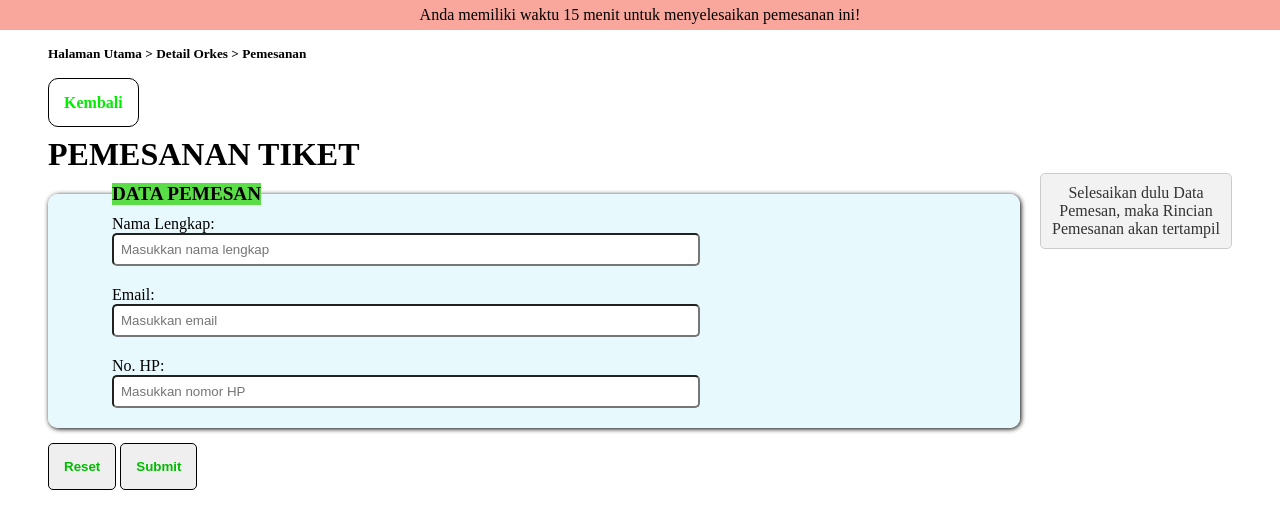
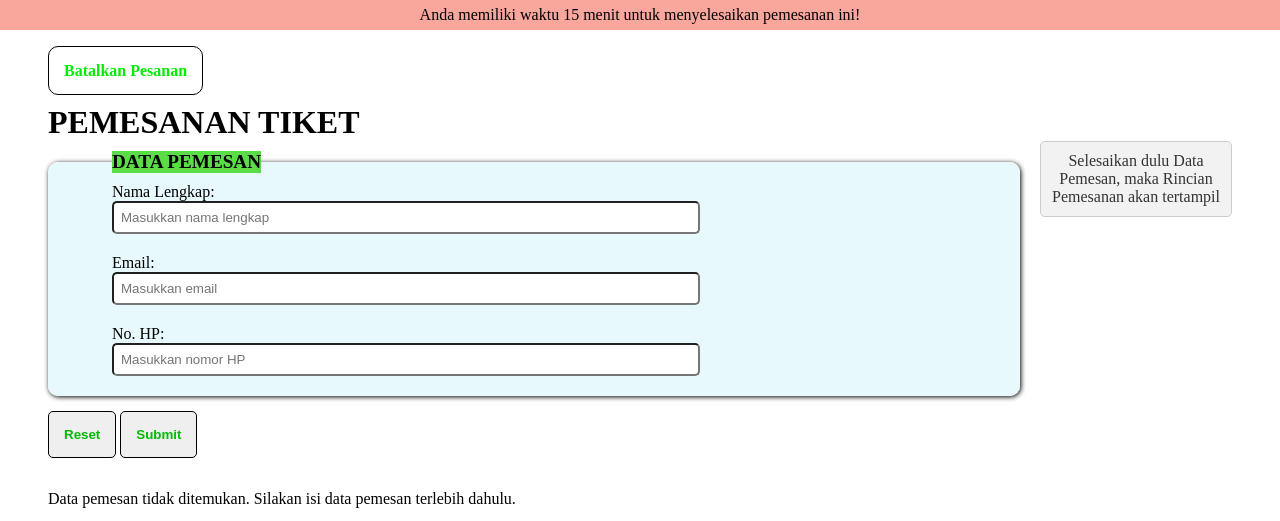
Before and after one commit to anelsaja/miniproject2, a PHP site: page /pemesanan.php in a window 1280 px wide; the page is wider, and only the part inside the window is pictured. Shown: the part 90-611 px from the top of that part. Run offline with PHP 8.4, Linux system fonts and the light colour scheme; a user stored in the database is signed in; data that the repository does not hold is empty.

Commit message:
Update pemesanan.php

```diff
--- a/pemesanan.php
+++ b/pemesanan.php
@@ -121,14 +121,9 @@
     </div>
 
     <!-- ----Awalan---- -->
-    <h5>
-      <a href="halamanutama.php?nama=<?php echo $orkes['title']?>">Halaman Utama</a> >
-      <a href="detail.php?nama=<?php echo $orkes['title']?>">Detail Orkes</a> >
-      <a href="pemesanan.php?nama=<?php echo $orkes['title']?>">Pemesanan</a>
-    </h5>
     <div class="awalan">
       <div class="login">
-        <a href="detail.php">Kembali</a>
+        <a href="halamanutama.php">Batalkan Pesanan</a>
       </div>
     </div>
 
```
